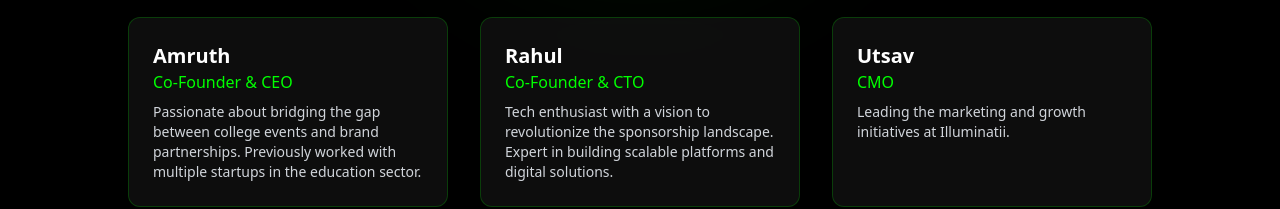
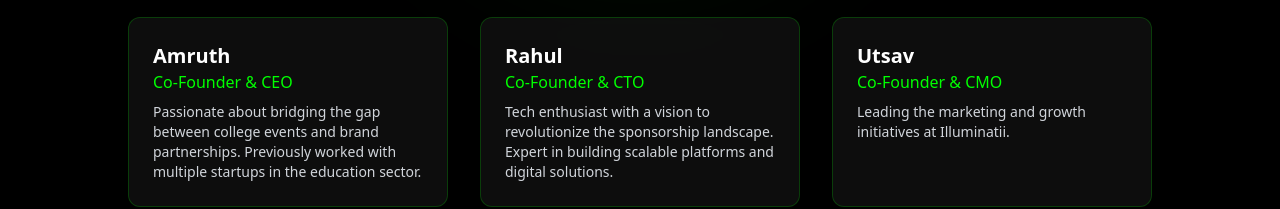
Before and after one commit to ashishgowda008/illuminati-V1, a React (Vite) app: page /about in a window 1280 px wide. Shown: the part 841-1050 px from the top of the page. Built offline with nearby package versions, Linux system fonts and the light colour scheme; no server answers.

Commit message:
Update About.tsx

```diff
--- a/src/pages/About.tsx
+++ b/src/pages/About.tsx
@@ -55,7 +55,7 @@ const About = () => {
     },
     {
       name: "Utsav",
-      role: "CMO",
+      role: "Co-Founder & CMO",
       bio: "Leading the marketing and growth initiatives at Illuminatii."
     }
   ];
```
